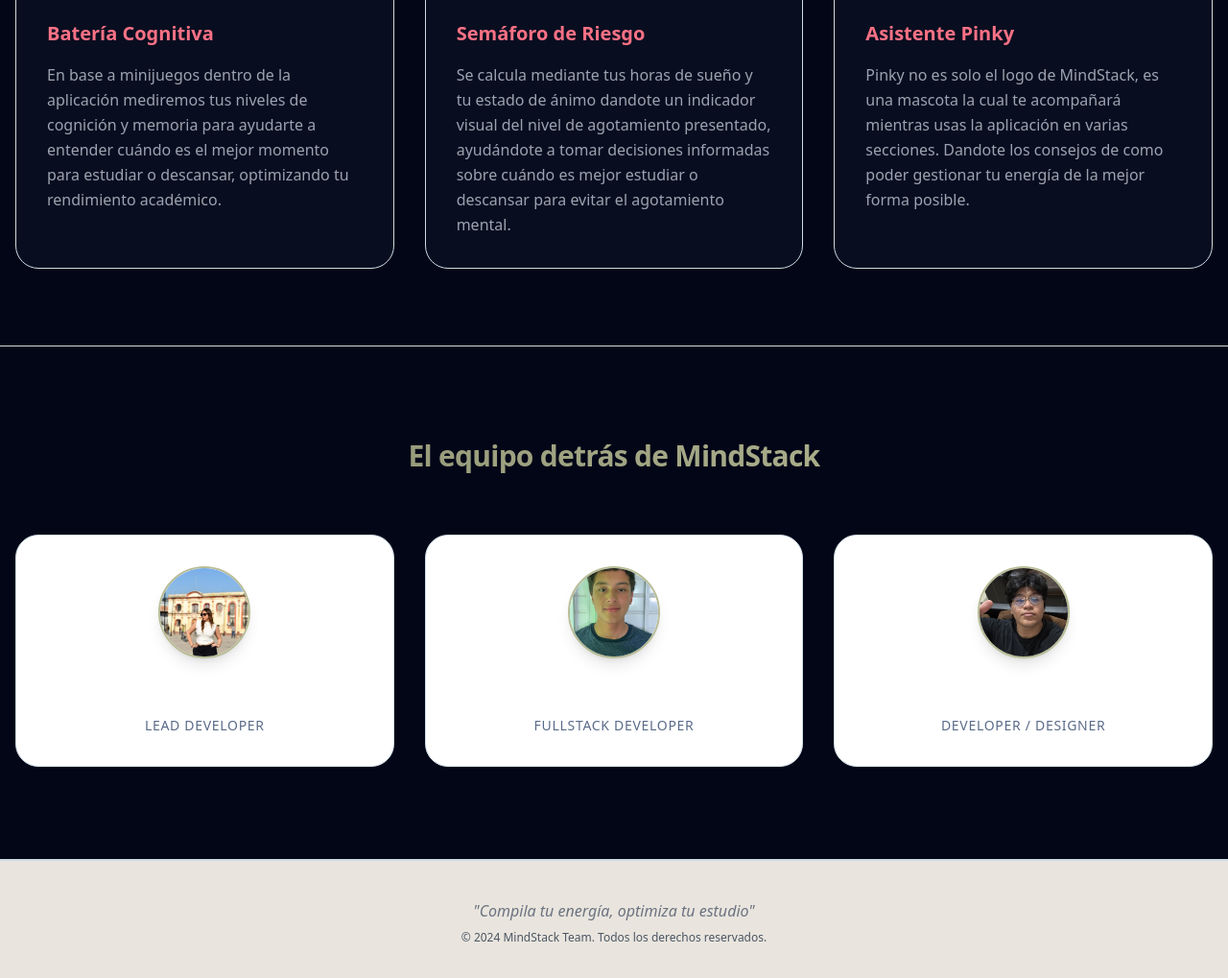
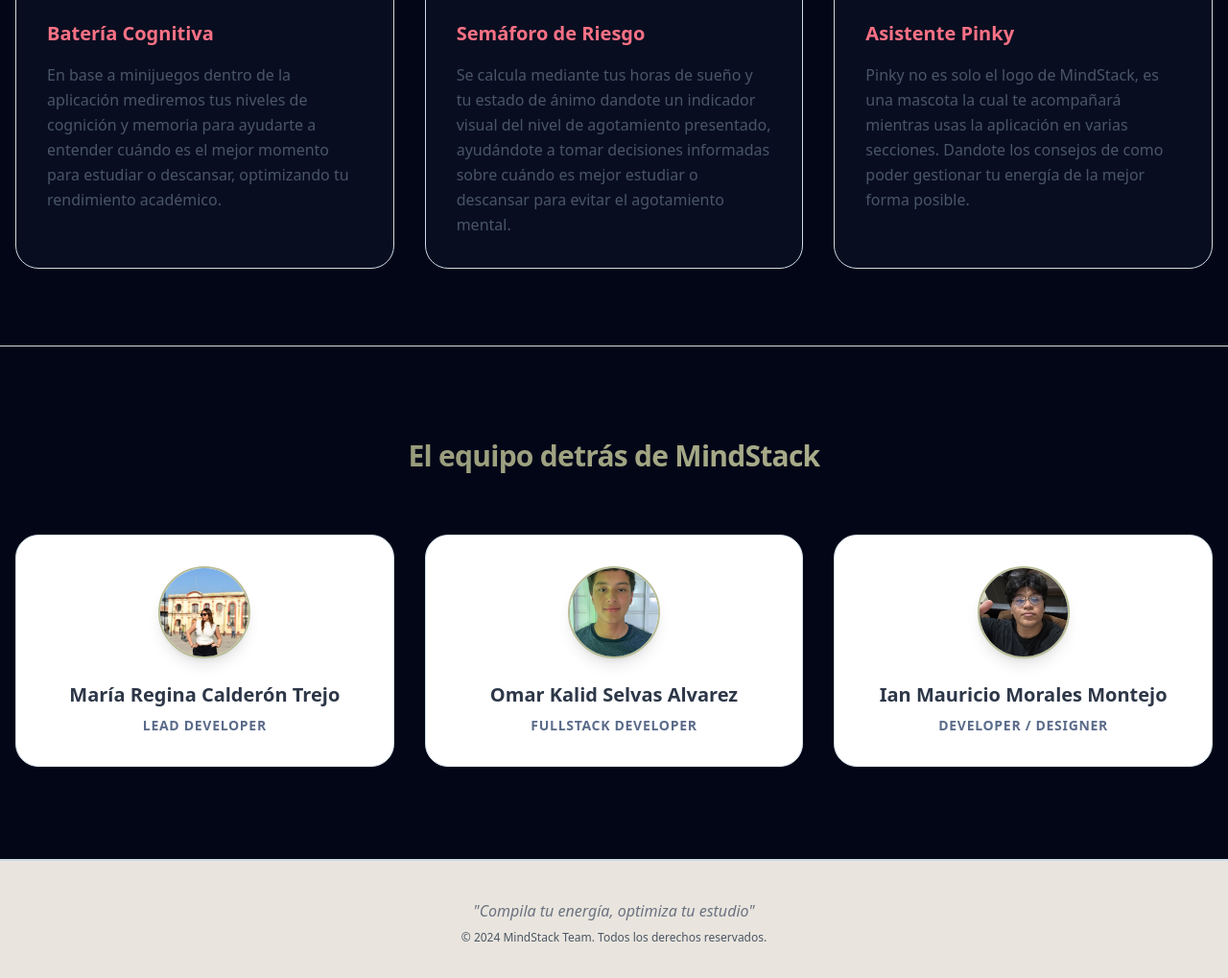
Before and after one commit to torao12/MindStack-Landing-page, a plain HTML site: page index.html in a window 1280 px wide. Shown: the part 1535-2554 px from the top of the page at 96% size. Drawn offline with nearby package versions, Linux system fonts and the light colour scheme; files whose address does not match are found by name.

Commit message:
correcciones css

```diff
--- a/style.css
+++ b/style.css
@@ -57,9 +57,10 @@
 
 .text-\[--ms-azul-soft\] {
     color: var(--ms-role-color) !important;
-    font-weight: 600;
+    font-weight: 700 !important;
     text-transform: uppercase;
     letter-spacing: 0.05em;
+    display: block;
 }
 
 footer {
@@ -70,3 +71,11 @@
 .shadow-lg {
     box-shadow: 0 10px 15px -3px rgba(0, 0, 0, 0.05);
 }
+
+.text-white {
+    color: var(--ms-text-dark) !important;
+}
+
+.text-gray-300, .text-gray-400 {
+    color: var(--ms-text-muted) !important;
+}
```
